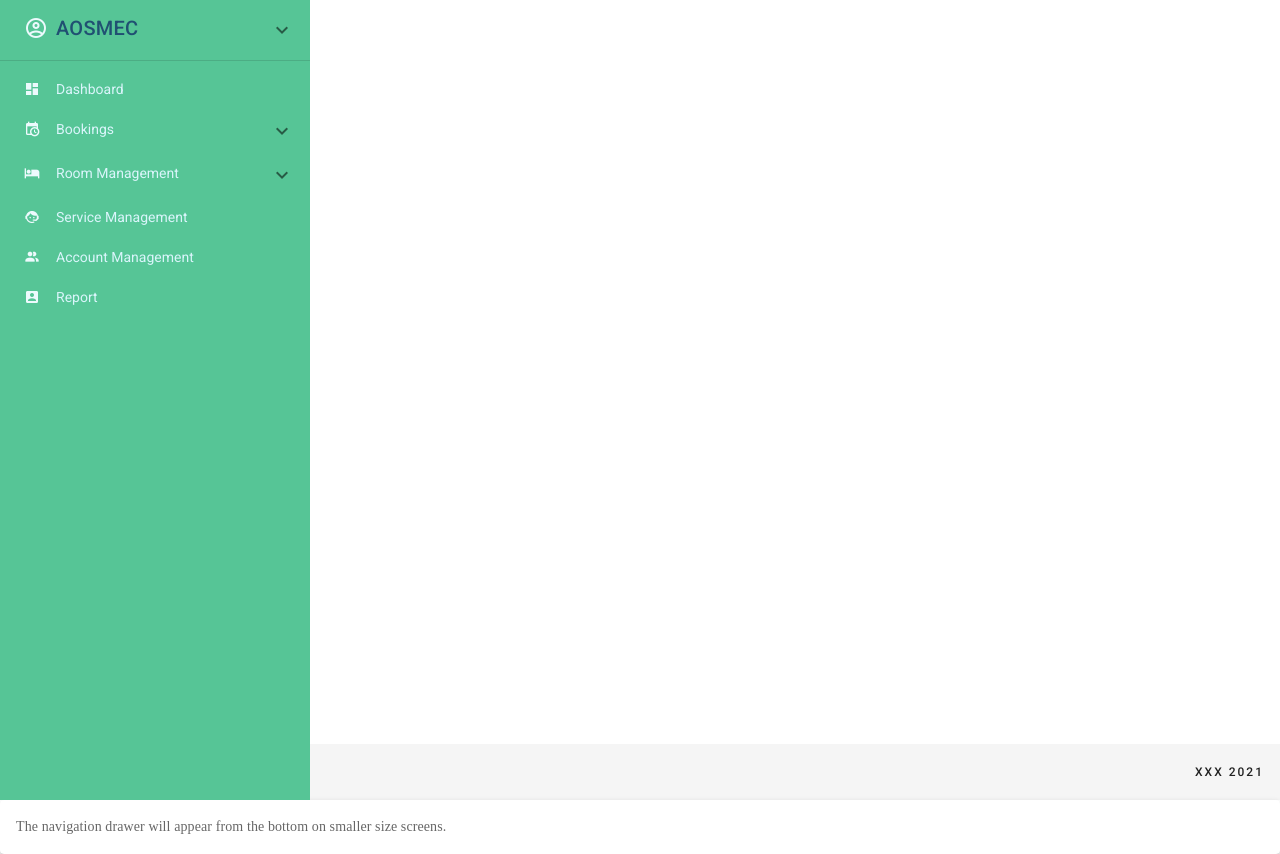
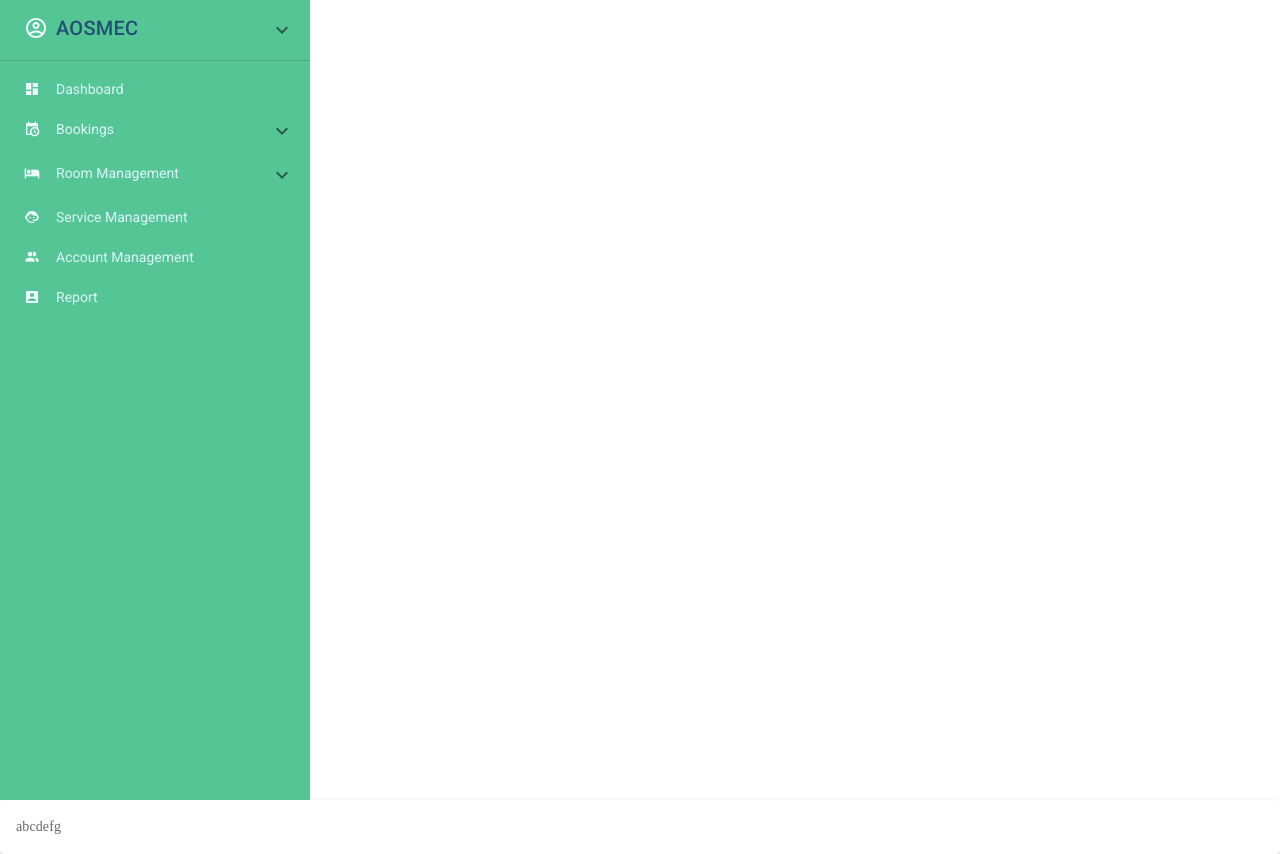
Before and after one commit to mikamikkz/AOSMECSystem, a Vue app in the folder aosmec/: page /dashboard in a window 1280 px wide. Built offline with nearby package versions, Linux system fonts and the light colour scheme.

Commit message:
j: nav small edit

```diff
--- a/aosmec/src/components/Navigation.vue
+++ b/aosmec/src/components/Navigation.vue
@@ -187,9 +187,6 @@
 
     <v-main class="ma-5">
     </v-main>
-    <v-footer class="py-3">
-            <span class="ml-auto overline">XXX 2021</span>
-        </v-footer>
   </v-app>
 </template>
 
--- a/aosmec/src/views/Dashboard.vue
+++ b/aosmec/src/views/Dashboard.vue
@@ -2,8 +2,7 @@
   <div class="dashboard">
     <v-card>
       <v-card-text>
-        The navigation drawer will appear from the bottom on smaller size
-        screens.
+        abcdefg
       </v-card-text>
     </v-card>
   </div>
```
